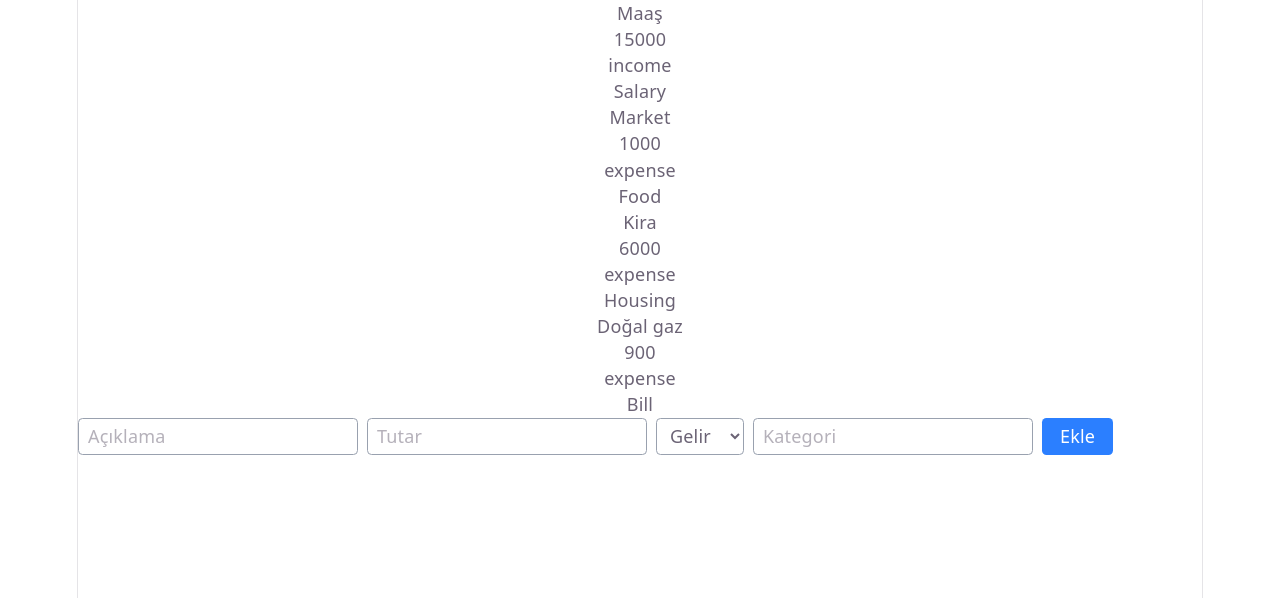
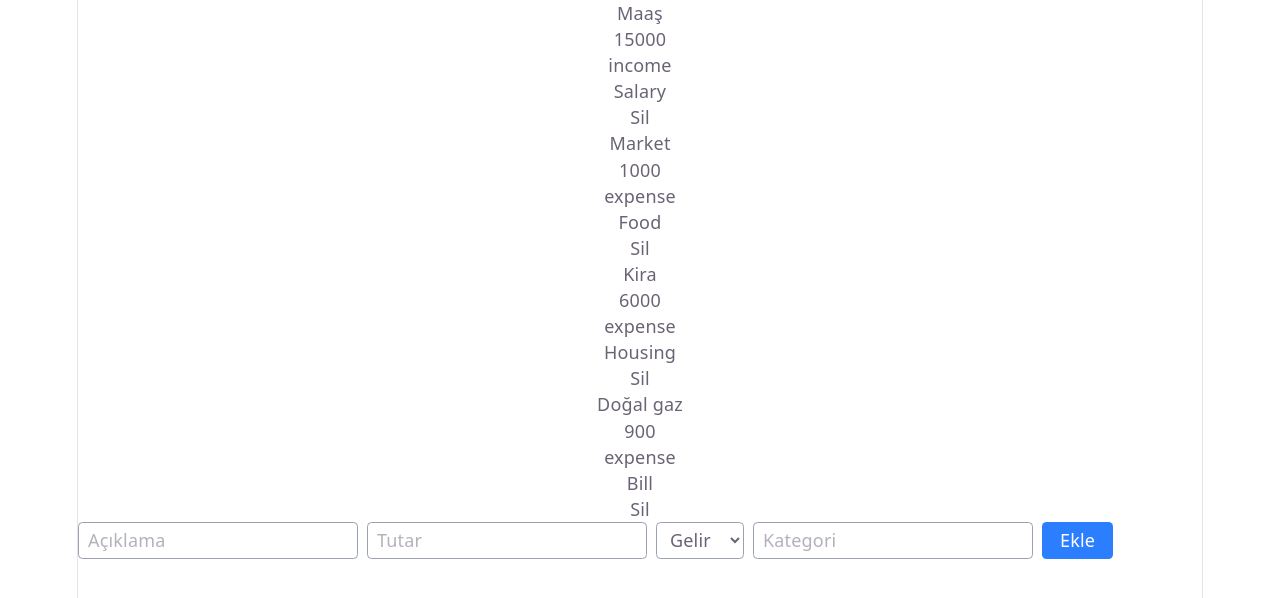
Before and after one commit to EniseAslan/Expense_Tracker, a React (Vite) app in the folder expense-tracker/: page / in a window 1280 px wide. Shown: the top 598 px of the page. Built offline with nearby package versions, Linux system fonts and the light colour scheme.

Commit message:
feat: add entry deletion with filter-based state update

```diff
--- a/expense-tracker/src/App.jsx
+++ b/expense-tracker/src/App.jsx
@@ -16,10 +16,15 @@ function App() {
 function handleAdd(entry) {
   setEntries((prev) => [...prev, { id: Date.now(), ...entry, amount: Number(entry.amount) }])
 }
+
+function handleDelete(id){
+  setEntries((prev)=>prev.filter((entry)=>entry.id !==id));
+}
+
   return (
     <>
     <div>
-    <ExpenseList entries={entries} />
+    <ExpenseList entries={entries} onDelete={handleDelete} />
     <ExpenseForm form={form} onChange={setForm} onAdd={handleAdd} />
     </div>
     </>
--- a/expense-tracker/src/ExpenseItem.jsx
+++ b/expense-tracker/src/ExpenseItem.jsx
@@ -1,11 +1,13 @@
 
- function ExpenseItem({entry}){
+ function ExpenseItem({entry,onDelete}){
   return(
     <div>
       <p>{entry.description}</p>
       <p>{entry.amount}</p>
       <p>{entry.type}</p>
       <p>{entry.category}</p>
+      <button onClick={()=>onDelete(entry.id)
+      }>Sil</button>
     </div>
   )
  }
--- a/expense-tracker/src/ExpenseList.jsx
+++ b/expense-tracker/src/ExpenseList.jsx
@@ -1,9 +1,9 @@
 import ExpenseItem from "./ExpenseItem"
-function ExpenseList({ entries }) {
+function ExpenseList({ entries, onDelete}) {
   return (
     <div>
       {entries.map((entry) => (
-        <ExpenseItem key={entry.id} entry={entry} />
+        <ExpenseItem key={entry.id} entry={entry} onDelete={onDelete} />
       ))}
     </div>
   )
```
